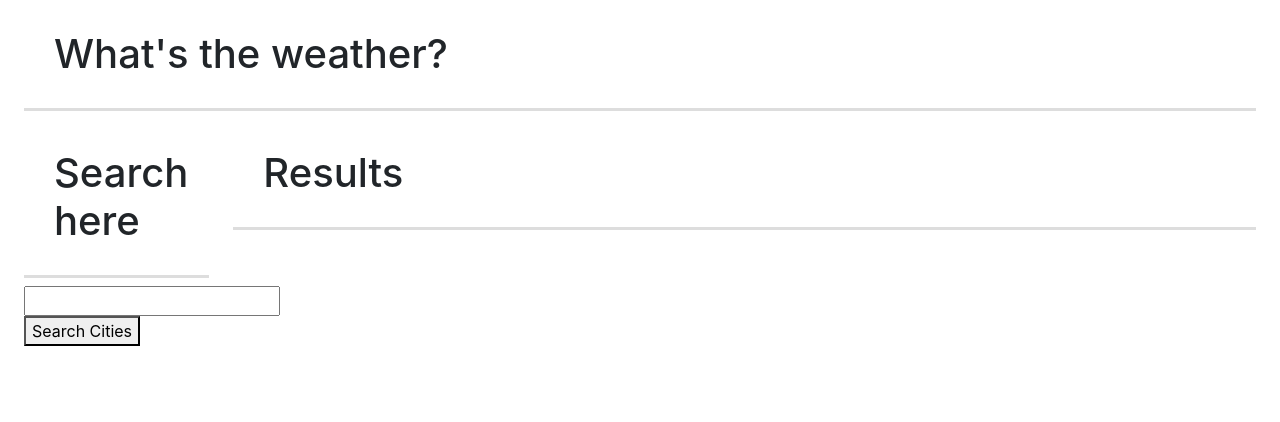
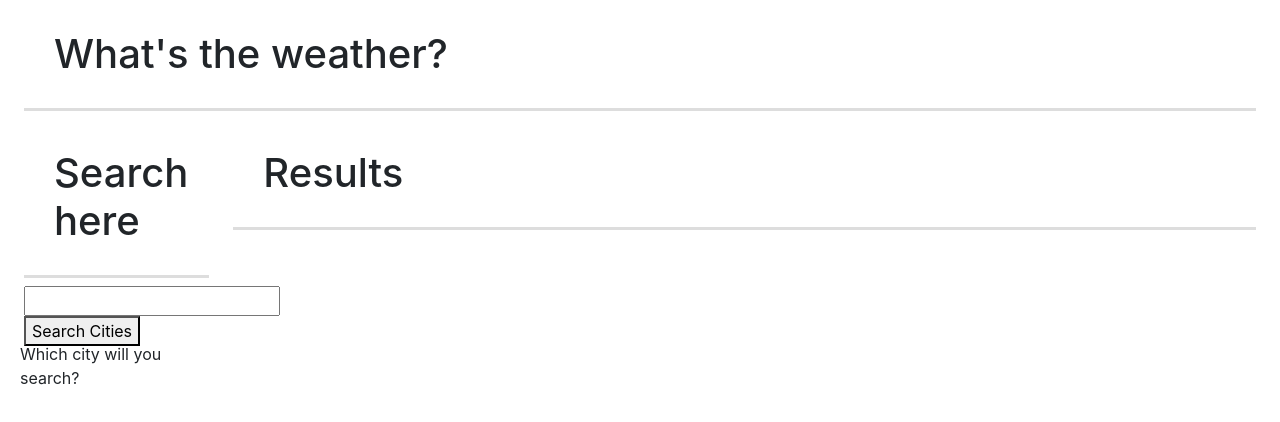
Before and after one commit to mattchley/react_Weather, a React (Create React App) app: page / in a window 1280 px wide. Shown: the top 422 px of the page. Built offline with nearby package versions, Linux system fonts and the light colour scheme.

Commit message:
previous search list renders below search bar

```diff
--- a/src/Pages/weather.js
+++ b/src/Pages/weather.js
@@ -10,9 +10,10 @@ function Weather() {
 
     const [search, setSearch] = useState();
     const [weather, setWeather] = useState([]);
+    const [searched, setSearched] = useState([])
 
     const handleSubmit = e => {
-        e.preventDefault();
+        e.preventDefault()
         citySearch(search)
     }
 
@@ -34,7 +35,12 @@ function Weather() {
             }
 
 
-
+            setSearched([
+                ...searched,
+                {
+                    name: searchRes.data.name
+                }
+            ])
             setWeather([
                 ...weather,
                 {
@@ -48,7 +54,7 @@ function Weather() {
                     fiveDay: fiveDayArray
                 }
             ])
-            console.log()
+
         }
         fetchData()
     }
@@ -65,12 +71,26 @@ function Weather() {
                     <input id="citySearch"
                         onChange={(event, value) => setSearch(document.getElementById("citySearch").value)} />
                     <button onClick={handleSubmit}>Search Cities</button>
+                    <Grid container spacing={1}>
+                        {searched.length ? (
+                            <div>
+                                {
+                                    searched.map(x =>
+                                        <li>
+                                            {x.name}
+                                        </li>
+                                    )
+                                }
+                            </div>
+                        ) : (
+                                <p>Which city will you search?</p>
+                            )}
+                    </Grid>
                 </Grid>
                 <Grid item md={10} xs={12}>
                     <h1>Results</h1>
                     {weather.map(x =>
-                        <Grid item md={12} xs={12} >
-
+                        <Grid item md={12} xs={12}>
                             <p>{x.name}</p>
                             <p>{x.temp}</p>
                             <p>{x.humidity}</p>
@@ -101,7 +121,7 @@ function Weather() {
                     </Grid>
                 </Grid>
             </Grid>
-        </Container >
+        </Container>
     )
 }
 
```
